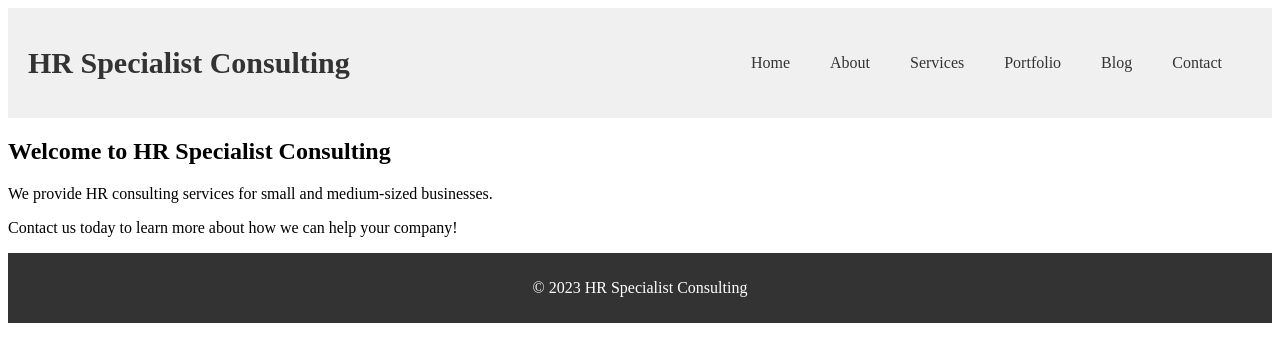
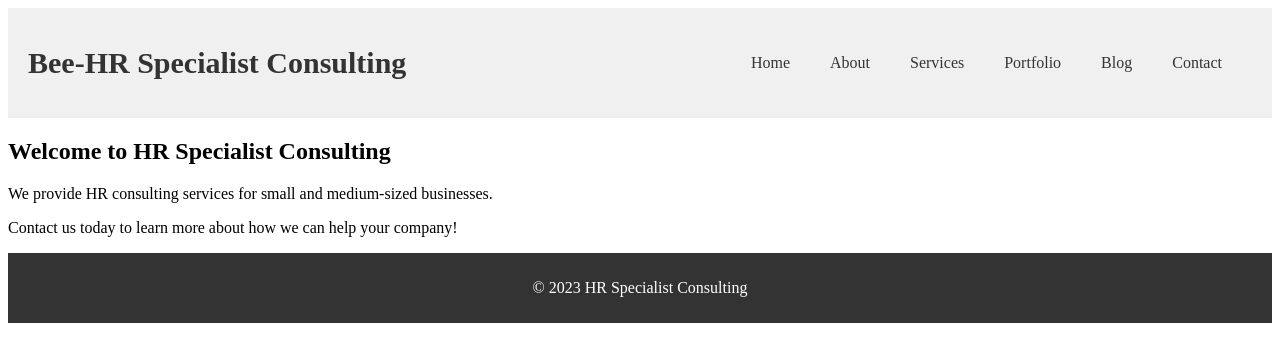
Before and after one commit to beeHR/Bee-HR-Consulting, a Jekyll site: the page built from index.html, in a window 1280 px wide. Shown: the top 362 px of the page. Built offline with Jekyll 4.4.1, drawn with Linux system fonts in a browser that asks for light colours.

Commit message:
Update default.html

```diff
--- a/_layouts/default.html
+++ b/_layouts/default.html
@@ -7,7 +7,7 @@
   </head>
   <body>
     <header>
-      <div class="logo">HR Specialist Consulting</div>
+      <div class="logo">Bee-HR Specialist Consulting</div>
       <nav>
         <ul>
           <li><a href="{{ '/index.html' | relative_url }}">Home</a></li>
```
